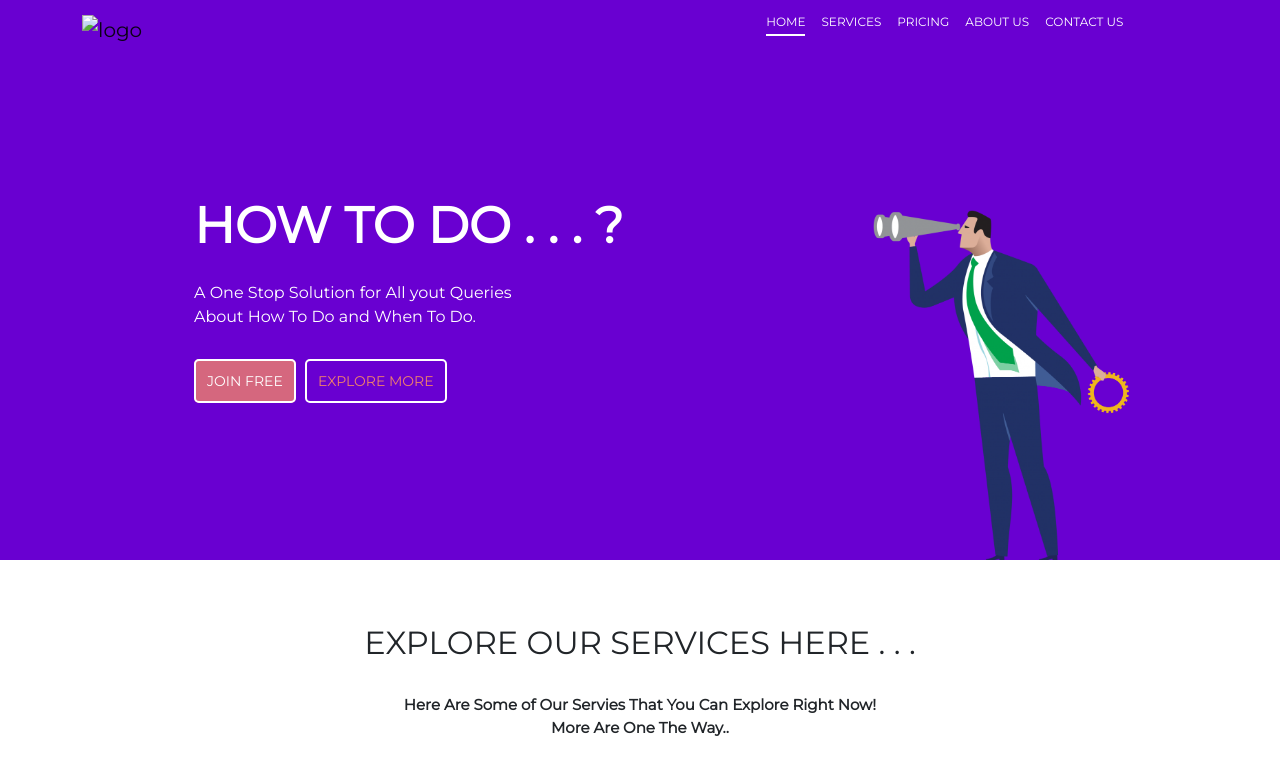
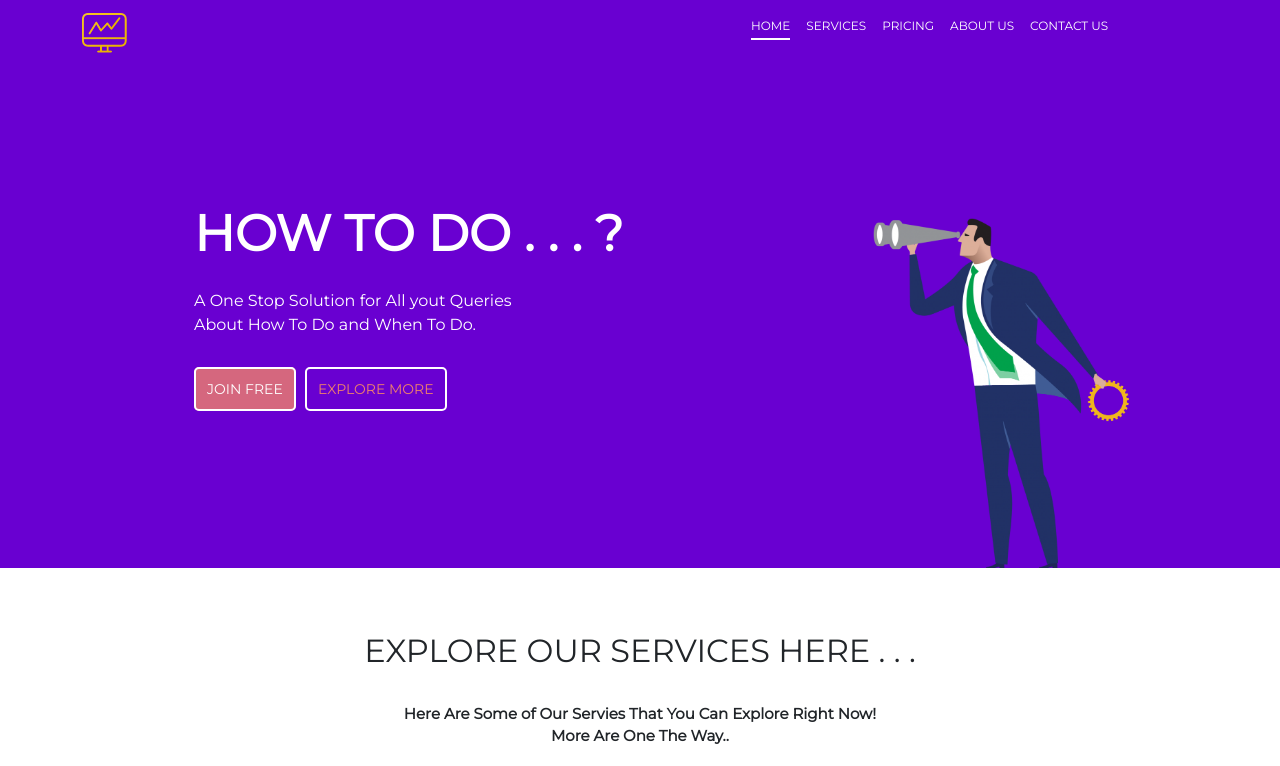
Before and after one commit to Niketh007/cse326, a plain HTML site: page index.html in a window 1280 px wide. Shown: the top 766 px of the page. Drawn offline with nearby package versions, Linux system fonts and the light colour scheme.

Commit message:
Update index.html

```diff
--- a/index.html
+++ b/index.html
@@ -17,7 +17,7 @@
    <div class="container">
 
      <nav class="navbar navbar-expand-lg navbar-light">
-     <a class="navbar-brand" href="#"><img src="logo.png" alt="logo"></a>
+     <a class="navbar-brand" href="#"><img src="images/logo.png" alt="logo"></a>
      <button class="navbar-toggler" type="button" data-toggle="collapse"
      data-target="#navbarNav" aria-controls="navbarNav" aria-expanded="false" aria-lable="Toggle navigation">
      <i class="fa solid fa-bars"></i>
```
